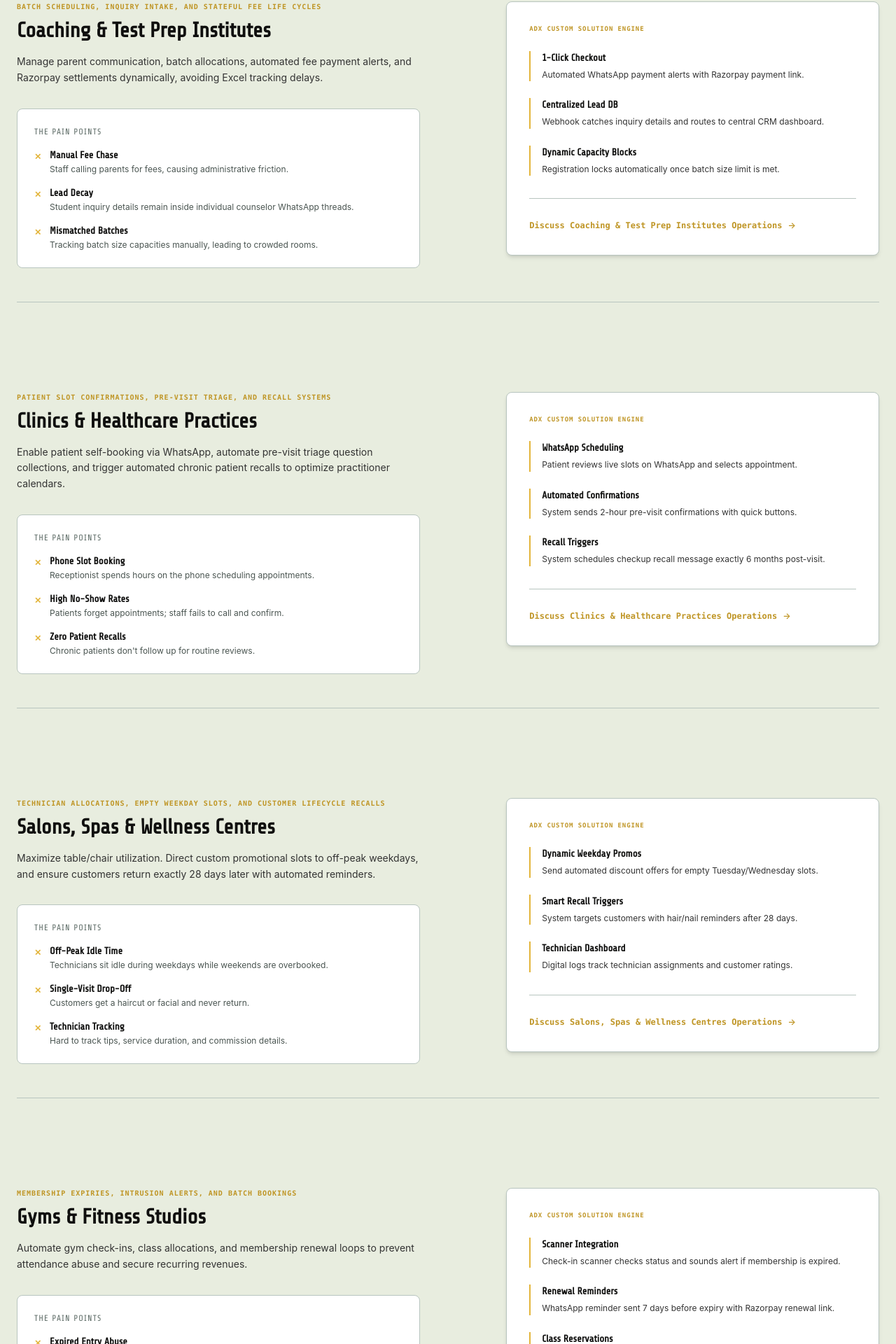
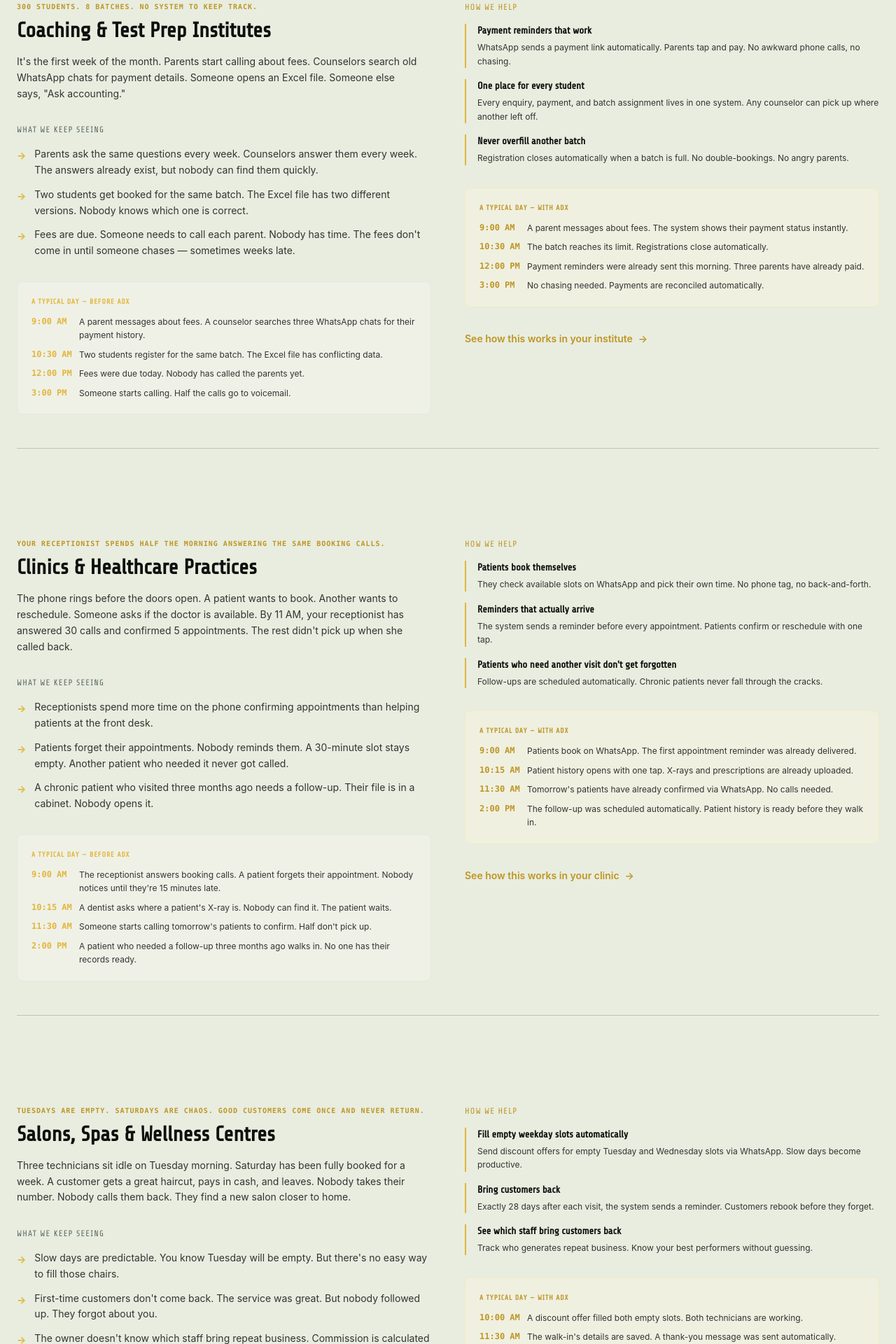
Before and after one commit to AdhyayanTeam/ADX-website, a Next.js app: page /industries in a window 1280 px wide. Shown: the part 379-2299 px from the top of the page at 70% size. Built offline with nearby package versions, Linux system fonts and the light colour scheme.

Commit message:
Enhance Industries page with detailed observations and typical day scenarios for better user engagement

```diff
--- a/src/app/industries/page.tsx
+++ b/src/app/industries/page.tsx
@@ -7,87 +7,197 @@ export default function Industries() {
     {
       id: "ind-coaching-block",
       title: "Coaching & Test Prep Institutes",
-      tagline: "BATCH SCHEDULING, INQUIRY INTAKE, AND STATEFUL FEE LIFE CYCLES",
+      tagline: "300 students. 8 batches. No system to keep track.",
       description:
-        "Manage parent communication, batch allocations, automated fee payment alerts, and Razorpay settlements dynamically, avoiding Excel tracking delays.",
-      bottlenecks: [
-        { title: "Manual Fee Chase", desc: "Staff calling parents for fees, causing administrative friction." },
-        { title: "Lead Decay", desc: "Student inquiry details remain inside individual counselor WhatsApp threads." },
-        { title: "Mismatched Batches", desc: "Tracking batch size capacities manually, leading to crowded rooms." },
+        "It's the first week of the month. Parents start calling about fees. Counselors search old WhatsApp chats for payment details. Someone opens an Excel file. Someone else says, \"Ask accounting.\"",
+      observations: [
+        "Parents ask the same questions every week. Counselors answer them every week. The answers already exist, but nobody can find them quickly.",
+        "Two students get booked for the same batch. The Excel file has two different versions. Nobody knows which one is correct.",
+        "Fees are due. Someone needs to call each parent. Nobody has time. The fees don't come in until someone chases — sometimes weeks late.",
       ],
-      solutions: [
-        { title: "1-Click Checkout", desc: "Automated WhatsApp payment alerts with Razorpay payment link." },
-        { title: "Centralized Lead DB", desc: "Webhook catches inquiry details and routes to central CRM dashboard." },
-        { title: "Dynamic Capacity Blocks", desc: "Registration locks automatically once batch size limit is met." },
+      typicalDayBefore: [
+        { time: "9:00 AM", text: "A parent messages about fees. A counselor searches three WhatsApp chats for their payment history." },
+        { time: "10:30 AM", text: "Two students register for the same batch. The Excel file has conflicting data." },
+        { time: "12:00 PM", text: "Fees were due today. Nobody has called the parents yet." },
+        { time: "3:00 PM", text: "Someone starts calling. Half the calls go to voicemail." },
       ],
+      typicalDayAfter: [
+        { time: "9:00 AM", text: "A parent messages about fees. The system shows their payment status instantly." },
+        { time: "10:30 AM", text: "The batch reaches its limit. Registrations close automatically." },
+        { time: "12:00 PM", text: "Payment reminders were already sent this morning. Three parents have already paid." },
+        { time: "3:00 PM", text: "No chasing needed. Payments are reconciled automatically." },
+      ],
+      howWeHelp: [
+        {
+          title: "Payment reminders that work",
+          desc: "WhatsApp sends a payment link automatically. Parents tap and pay. No awkward phone calls, no chasing.",
+        },
+        {
+          title: "One place for every student",
+          desc: "Every enquiry, payment, and batch assignment lives in one system. Any counselor can pick up where another left off.",
+        },
+        {
+          title: "Never overfill another batch",
+          desc: "Registration closes automatically when a batch is full. No double-bookings. No angry parents.",
+        },
+      ],
+      cta: "See how this works in your institute",
     },
     {
       id: "ind-healthcare-block",
       title: "Clinics & Healthcare Practices",
-      tagline: "PATIENT SLOT CONFIRMATIONS, PRE-VISIT TRIAGE, AND RECALL SYSTEMS",
+      tagline: "Your receptionist spends half the morning answering the same booking calls.",
       description:
-        "Enable patient self-booking via WhatsApp, automate pre-visit triage question collections, and trigger automated chronic patient recalls to optimize practitioner calendars.",
-      bottlenecks: [
-        { title: "Phone Slot Booking", desc: "Receptionist spends hours on the phone scheduling appointments." },
-        { title: "High No-Show Rates", desc: "Patients forget appointments; staff fails to call and confirm." },
-        { title: "Zero Patient Recalls", desc: "Chronic patients don't follow up for routine reviews." },
+        "The phone rings before the doors open. A patient wants to book. Another wants to reschedule. Someone asks if the doctor is available. By 11 AM, your receptionist has answered 30 calls and confirmed 5 appointments. The rest didn't pick up when she called back.",
+      observations: [
+        "Receptionists spend more time on the phone confirming appointments than helping patients at the front desk.",
+        "Patients forget their appointments. Nobody reminds them. A 30-minute slot stays empty. Another patient who needed it never got called.",
+        "A chronic patient who visited three months ago needs a follow-up. Their file is in a cabinet. Nobody opens it.",
       ],
-      solutions: [
-        { title: "WhatsApp Scheduling", desc: "Patient reviews live slots on WhatsApp and selects appointment." },
-        { title: "Automated Confirmations", desc: "System sends 2-hour pre-visit confirmations with quick buttons." },
-        { title: "Recall Triggers", desc: "System schedules checkup recall message exactly 6 months post-visit." },
+      typicalDayBefore: [
+        { time: "9:00 AM", text: "The receptionist answers booking calls. A patient forgets their appointment. Nobody notices until they're 15 minutes late." },
+        { time: "10:15 AM", text: "A dentist asks where a patient's X-ray is. Nobody can find it. The patient waits." },
+        { time: "11:30 AM", text: "Someone starts calling tomorrow's patients to confirm. Half don't pick up." },
+        { time: "2:00 PM", text: "A patient who needed a follow-up three months ago walks in. No one has their records ready." },
       ],
+      typicalDayAfter: [
+        { time: "9:00 AM", text: "Patients book on WhatsApp. The first appointment reminder was already delivered." },
+        { time: "10:15 AM", text: "Patient history opens with one tap. X-rays and prescriptions are already uploaded." },
+        { time: "11:30 AM", text: "Tomorrow's patients have already confirmed via WhatsApp. No calls needed." },
+        { time: "2:00 PM", text: "The follow-up was scheduled automatically. Patient history is ready before they walk in." },
+      ],
+      howWeHelp: [
+        {
+          title: "Patients book themselves",
+          desc: "They check available slots on WhatsApp and pick their own time. No phone tag, no back-and-forth.",
+        },
+        {
+          title: "Reminders that actually arrive",
+          desc: "The system sends a reminder before every appointment. Patients confirm or reschedule with one tap.",
+        },
+        {
+          title: "Patients who need another visit don't get forgotten",
+          desc: "Follow-ups are scheduled automatically. Chronic patients never fall through the cracks.",
+        },
+      ],
+      cta: "See how this works in your clinic",
     },
     {
       id: "ind-salon-block",
       title: "Salons, Spas & Wellness Centres",
-      tagline: "TECHNICIAN ALLOCATIONS, EMPTY WEEKDAY SLOTS, AND CUSTOMER LIFECYCLE RECALLS",
+      tagline: "Tuesdays are empty. Saturdays are chaos. Good customers come once and never return.",
       description:
-        "Maximize table/chair utilization. Direct custom promotional slots to off-peak weekdays, and ensure customers return exactly 28 days later with automated reminders.",
-      bottlenecks: [
-        { title: "Off-Peak Idle Time", desc: "Technicians sit idle during weekdays while weekends are overbooked." },
-        { title: "Single-Visit Drop-Off", desc: "Customers get a haircut or facial and never return." },
-        { title: "Technician Tracking", desc: "Hard to track tips, service duration, and commission details." },
+        "Three technicians sit idle on Tuesday morning. Saturday has been fully booked for a week. A customer gets a great haircut, pays in cash, and leaves. Nobody takes their number. Nobody calls them back. They find a new salon closer to home.",
+      observations: [
+        "Slow days are predictable. You know Tuesday will be empty. But there's no easy way to fill those chairs.",
+        "First-time customers don't come back. The service was great. But nobody followed up. They forgot about you.",
+        "The owner doesn't know which staff bring repeat business. Commission is calculated from memory, not data.",
       ],
-      solutions: [
-        { title: "Dynamic Weekday Promos", desc: "Send automated discount offers for empty Tuesday/Wednesday slots." },
-        { title: "Smart Recall Triggers", desc: "System targets customers with hair/nail reminders after 28 days." },
-        { title: "Technician Dashboard", desc: "Digital logs track technician assignments and customer ratings." },
+      typicalDayBefore: [
+        { time: "10:00 AM", text: "Two technicians are free. No appointments until 2 PM. They're getting paid to wait." },
+        { time: "11:30 AM", text: "A walk-in gets a haircut. Pays cash. Leaves. No record of their visit." },
+        { time: "2:00 PM", text: "All chairs are full. Three walk-ins are turned away." },
+        { time: "6:00 PM", text: "Close. Nobody scheduled any follow-ups. Tomorrow will be the same." },
       ],
+      typicalDayAfter: [
+        { time: "10:00 AM", text: "A discount offer filled both empty slots. Both technicians are working." },
+        { time: "11:30 AM", text: "The walk-in's details are saved. A thank-you message was sent automatically." },
+        { time: "2:00 PM", text: "Appointments are already scheduled. No walk-ins are turned away." },
+        { time: "6:00 PM", text: "The system schedules recall reminders for every first-time customer from today." },
+      ],
+      howWeHelp: [
+        {
+          title: "Fill empty weekday slots automatically",
+          desc: "Send discount offers for empty Tuesday and Wednesday slots via WhatsApp. Slow days become productive.",
+        },
+        {
+          title: "Bring customers back",
+          desc: "Exactly 28 days after each visit, the system sends a reminder. Customers rebook before they forget.",
+        },
+        {
+          title: "See which staff bring customers back",
+          desc: "Track who generates repeat business. Know your best performers without guessing.",
+        },
+      ],
+      cta: "See how this works in your salon",
     },
     {
       id: "ind-gym-block",
       title: "Gyms & Fitness Studios",
-      tagline: "MEMBERSHIP EXPIRIES, INTRUSION ALERTS, AND BATCH BOOKINGS",
+      tagline: "Every month, a few members keep using the gym after their membership has expired.",
       description:
-        "Automate gym check-ins, class allocations, and membership renewal loops to prevent attendance abuse and secure recurring revenues.",
-      bottlenecks: [
-        { title: "Expired Entry Abuse", desc: "Lapsed members check in because front desk doesn't check database." },
-        { title: "Lapsed Membership Leakage", desc: "Memberships expire silently without staff calling to renew." },
-        { title: "Crowded Batches", desc: "Popular workout sessions get overcrowded; no capacity control." },
+        "The membership lapsed last week. The member walks past the front desk. The staff is busy. Nobody checks. The member uses the equipment, leaves, and does the same thing tomorrow. This happens with multiple members every month.",
+      observations: [
+        "Expired members keep showing up. The front desk doesn't check. Revenue leaks every single day.",
+        "Members don't know their renewal date. Staff mentions it verbally. Most members forget. The renewal doesn't happen.",
+        "Popular classes are overcrowded. Members show up excited and can't get in. They go somewhere else next time.",
       ],
-      solutions: [
-        { title: "Scanner Integration", desc: "Check-in scanner checks status and sounds alert if membership is expired." },
-        { title: "Renewal Reminders", desc: "WhatsApp reminder sent 7 days before expiry with Razorpay renewal link." },
-        { title: "Class Reservations", desc: "Members reserve session slots on WhatsApp before entering." },
+      typicalDayBefore: [
+        { time: "7:00 AM", text: "Peak hour. Three expired members check in. Nobody notices." },
+        { time: "9:00 AM", text: "A member asks about their renewal date. The staff doesn't have the information." },
+        { time: "5:00 PM", text: "Evening class is full. Five members are turned away at the door." },
+        { time: "7:00 PM", text: "Close. No renewal reminders were sent today. Another day of silent churn." },
       ],
+      typicalDayAfter: [
+        { time: "7:00 AM", text: "Digital check-in. One expired member is alerted at the door. They renew on the spot." },
+        { time: "9:00 AM", text: "That member's renewal was reminded via WhatsApp last week. They already paid yesterday." },
+        { time: "5:00 PM", text: "Class was fully booked via WhatsApp in advance. No one is turned away." },
+        { time: "7:00 PM", text: "The system sends renewal reminders for members expiring in 7 days." },
+      ],
+      howWeHelp: [
+        {
+          title: "Stop free access",
+          desc: "Digital check-in validates every member's status at the door. Expired members get an instant alert.",
+        },
+        {
+          title: "Renewals that happen automatically",
+          desc: "WhatsApp sends a renewal link 7 days before expiry. Members pay and continue without interruption.",
+        },
+        {
+          title: "No more overcrowded classes",
+          desc: "Members book their spot on WhatsApp before coming. Classes never exceed capacity.",
+        },
+      ],
+      cta: "See how this works in your gym",
     },
     {
       id: "ind-professional-block",
       title: "Professional & SME Services",
-      tagline: "MILESTONE TRACKING, INVOICING RECONCILIATIONS, AND CLIENT APPROVALS",
+      tagline: "A project finishes. The client doesn't approve it for a week. The invoice waits. The next project starts without the previous one being paid.",
       description:
-        "Manage project status, trigger client milestone sign-offs, and automate billing collection and ledger entry without back-and-forth emails.",
-      bottlenecks: [
-        { title: "Delayed Approvals", desc: "Deliverables sit pending reviews, stalling cash flow and timeline." },
-        { title: "Manual GST Invoicing", desc: "Finance manually creates invoices in Tally for every client payment." },
-        { title: "Project Handoff Delays", desc: "Client details remain inside salespeople's email chains." },
+        "The team finishes a piece of work. Someone emails the client. The client is busy. The email sits unread for five days. Work on the next phase can't start. The invoice can't go out. Payment gets delayed by two weeks. This happens on every project.",
+      observations: [
+        "Projects stall because approvals get buried in email inboxes. Nobody knows if the client has seen the latest version.",
+        "Invoices go out late because finance doesn't know a milestone was completed. Late invoices mean late payments.",
+        "New team members spend weeks catching up because client history is scattered across personal email threads.",
       ],
-      solutions: [
-        { title: "1-Click Approvals", desc: "System alerts client on WhatsApp; client approves with one tap." },
-        { title: "Automated Reconciliation", desc: "System auto-generates invoice and matches ledger on payment." },
-        { title: "CRM Handoff Triggers", desc: "Deals won on CRM trigger system setup and invite links instantly." },
+      typicalDayBefore: [
+        { time: "9:00 AM", text: "A piece of work is complete. Someone emails the client for approval." },
+        { time: "11:00 AM", text: "The client hasn't replied. Someone follows up." },
+        { time: "2:00 PM", text: "Still no reply. Work on the next part can't start." },
+        { time: "4:00 PM", text: "The client finally approves. The invoice goes out tomorrow. Payment arrives in 30 days." },
       ],
+      typicalDayAfter: [
+        { time: "9:00 AM", text: "Work is complete. WhatsApp sends an approval request to the client." },
+        { time: "10:00 AM", text: "The client approves with one tap. An invoice is generated automatically." },
+        { time: "11:00 AM", text: "Work on the next part starts immediately. Payment is already scheduled." },
+        { time: "2:00 PM", text: "No delays. No chasing. The project moves forward." },
+      ],
+      howWeHelp: [
+        {
+          title: "Approvals in minutes, not days",
+          desc: "WhatsApp sends an approval request the moment work is done. The client taps yes. Work continues.",
+        },
+        {
+          title: "Invoices that send themselves",
+          desc: "The moment a client approves, the system generates an invoice. Your ledger updates automatically.",
+        },
+        {
+          title: "Every client detail in one place",
+          desc: "All project history, communications, and payments are saved centrally. No more digging through email chains.",
+        },
+      ],
+      cta: "See how this works in your agency",
     },
   ];
 
@@ -96,13 +206,13 @@ export default function Industries() {
       <div className="max-w-7xl mx-auto px-6">
         <div className="border-b border-glaucous-200 pb-12 mb-16">
           <span className="text-xs font-mono font-semibold tracking-widest text-glaucous-600 uppercase">
-            Deep Dives
+            Industries
           </span>
           <h1 className="text-4xl sm:text-5xl font-extrabold text-vivid-royal-950 mt-2 mb-4">
-            Operations by Industry vertical.
+            How we work with different businesses.
           </h1>
           <p className="text-lg text-glaucous-800 max-w-2xl">
-            We don't build generic apps. We solve industry-specific operational leaks.
+            Every industry has different problems. Here&apos;s how we solve them.
           </p>
         </div>
 
@@ -111,10 +221,9 @@ export default function Industries() {
             <div
               key={v.id}
               id={v.id}
-              className={`grid lg:grid-cols-[1.1fr_0.9fr] gap-12 items-start py-12 ${
-                index !== verticals.length - 1 ? "border-b border-glaucous-200" : ""
-              }`}
+              className={`py-12 ${index !== verticals.length - 1 ? "border-b border-glaucous-200" : ""}`}
             >
+              <div className="grid lg:grid-cols-2 gap-12 items-start">
                 <div>
                   <span className="font-mono text-[10px] text-coffee-bean-600 font-bold tracking-widest block mb-2 uppercase">
                     {v.tagline}
@@ -126,42 +235,71 @@ export default function Industries() {
                     {v.description}
                   </p>
 
-                <div className="bg-ghost-white-50 border border-glaucous-200 rounded-lg p-6 max-w-xl">
-                  <h4 className="font-mono text-xs text-glaucous-600 uppercase tracking-widest mb-4">
-                    The Pain Points
+                  <div className="mb-8">
+                    <h3 className="font-mono text-xs text-glaucous-600 uppercase tracking-widest mb-4">
+                      What we keep seeing
+                    </h3>
+                    <ul className="flex flex-col gap-3">
+                      {v.observations.map((item, idx) => (
+                        <li key={idx} className="flex gap-3 items-start text-sm text-glaucous-800 leading-relaxed">
+                          <span className="text-scarlet-fire-600 font-bold mt-0.5">→</span>
+                          <span>{item}</span>
+                        </li>
+                      ))}
+                    </ul>
+                  </div>
+
+                  <div className="bg-scarlet-fire-50/30 border border-scarlet-fire-200/40 rounded-lg p-5">
+                    <h4 className="font-mono text-[10px] text-scarlet-fire-600 uppercase tracking-widest font-bold mb-3">
+                      A typical day — Before ADX
                     </h4>
-                  <div className="flex flex-col gap-4">
-                    {v.bottlenecks.map((b, idx) => (
-                      <div key={idx} className="flex gap-3 items-start">
-                        <span className="text-scarlet-fire-600 text-xs font-bold mt-1">✕</span>
-                        <div>
-                          <h5 className="text-sm font-semibold text-vivid-royal-950">{b.title}</h5>
-                          <p className="text-xs text-glaucous-700 mt-0.5">{b.desc}</p>
-                        </div>
+                    <div className="flex flex-col gap-2">
+                      {v.typicalDayBefore.map((item, idx) => (
+                        <div key={idx} className="flex gap-3 text-xs text-glaucous-800 leading-relaxed">
+                          <span className="font-mono font-bold text-scarlet-fire-600 whitespace-nowrap w-14 flex-shrink-0">
+                            {item.time}
+                          </span>
+                          <span>{item.text}</span>
                         </div>
                       ))}
                     </div>
                   </div>
                 </div>
 
-              <div className="bg-ghost-white-50 border border-glaucous-200 rounded-lg p-8 shadow-md">
-                <span className="font-mono text-[9px] text-coffee-bean-600 font-bold tracking-widest block mb-6 uppercase">
-                  ADX Custom Solution Engine
-                </span>
-                <div className="flex flex-col gap-6">
-                  {v.solutions.map((s, idx) => (
+                <div>
+                  <h3 className="font-mono text-xs text-coffee-bean-600 uppercase tracking-widest mb-4">
+                    How we help
+                  </h3>
+                  <div className="flex flex-col gap-4 mb-8">
+                    {v.howWeHelp.map((item, idx) => (
                       <div key={idx} className="border-l-2 border-coffee-bean-500 pl-4">
-                      <h4 className="text-sm font-bold text-vivid-royal-950">{s.title}</h4>
-                      <p className="text-xs text-glaucous-800 leading-relaxed mt-1">{s.desc}</p>
+                        <h4 className="text-sm font-bold text-vivid-royal-950">{item.title}</h4>
+                        <p className="text-xs text-glaucous-800 leading-relaxed mt-1">{item.desc}</p>
                       </div>
                     ))}
                   </div>
-                <div className="mt-8 pt-6 border-t border-glaucous-200">
+
+                  <div className="bg-coffee-bean-50/30 border border-coffee-bean-200/40 rounded-lg p-5 mb-8">
+                    <h4 className="font-mono text-[10px] text-coffee-bean-600 uppercase tracking-widest font-bold mb-3">
+                      A typical day — With ADX
+                    </h4>
+                    <div className="flex flex-col gap-2">
+                      {v.typicalDayAfter.map((item, idx) => (
+                        <div key={idx} className="flex gap-3 text-xs text-glaucous-800 leading-relaxed">
+                          <span className="font-mono font-bold text-coffee-bean-600 whitespace-nowrap w-14 flex-shrink-0">
+                            {item.time}
+                          </span>
+                          <span>{item.text}</span>
+                        </div>
+                      ))}
+                    </div>
+                  </div>
+
                   <Link
                     href={`/book?vertical=${v.title}`}
-                    className="inline-flex items-center gap-2 text-xs font-mono font-semibold text-coffee-bean-600 hover:text-coffee-bean-700 transition-all duration-300"
+                    className="inline-flex items-center gap-2 text-sm font-semibold text-coffee-bean-600 hover:text-coffee-bean-700 transition-all duration-300"
                   >
-                    Discuss {v.title} Operations <span className="font-sans">→</span>
+                    {v.cta} <span className="font-sans">→</span>
                   </Link>
                 </div>
               </div>
```
Also changed, not shown: 2 other files (tests, documents, lock files or other folders). Lines whose indentation alone changed are shown as unchanged.
